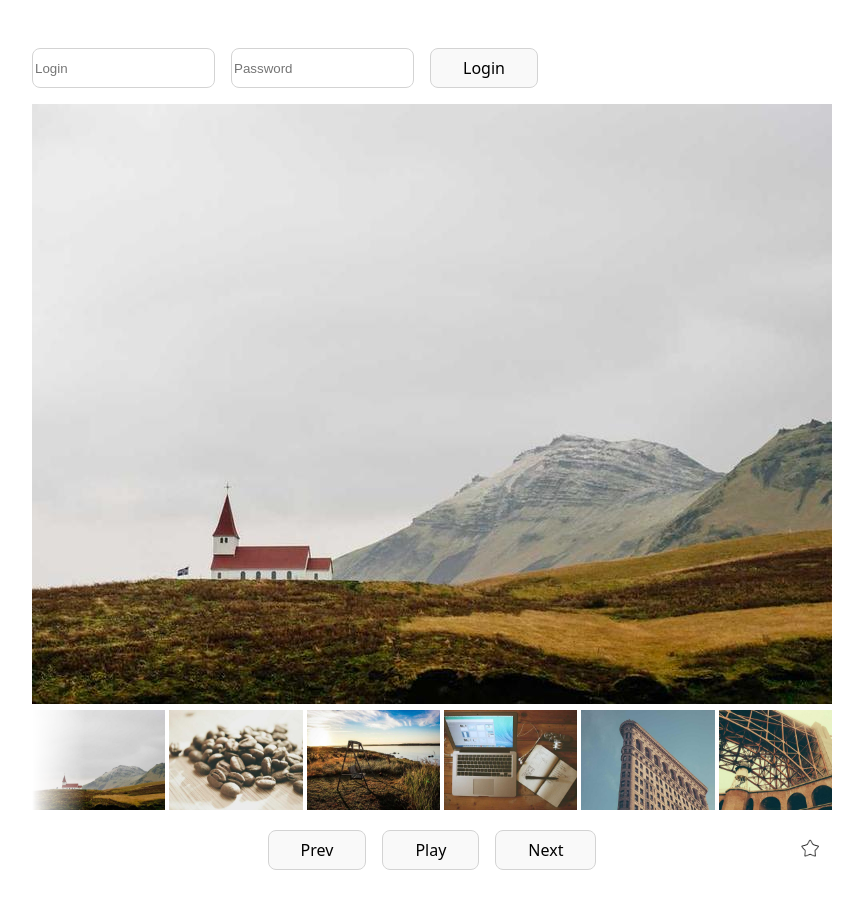
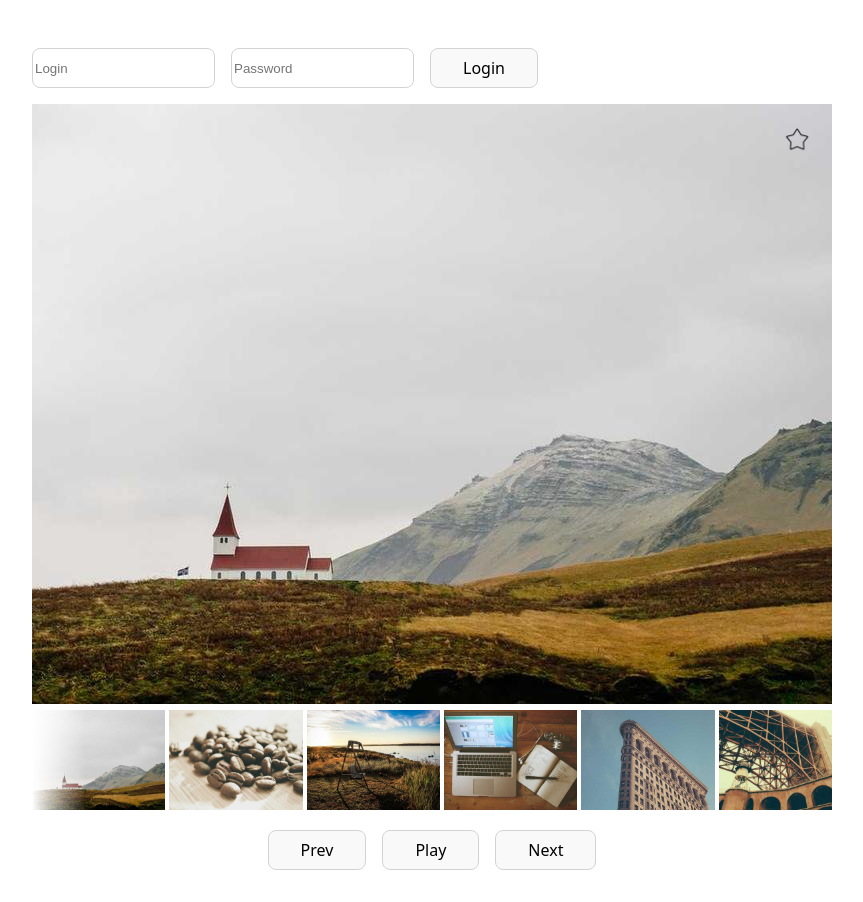
Before and after one commit to dimarique/sidequest-gallery, a React (Vite) app: page / in a window 1280 px wide. Shown: the whole page, without its empty margins (208-1071 px from the left). Built offline with nearby package versions, Linux system fonts and the light colour scheme.

Commit message:
starFavorite

```diff
--- a/src/App.jsx
+++ b/src/App.jsx
@@ -29,6 +29,7 @@ function App() {
   return (
     <>
       <LoginForm />
+      <Favorites imageId={images[currentIndex]} />
       <GalleryContent
         currentIndex={currentIndex}
         setCurrentIndex={setCurrentIndex}
@@ -52,7 +53,7 @@ function App() {
           images={images}
         />
       </ButtonWrapper>
-      <Favorites imageId={images[currentIndex]} />
+
     </>
   );
 }
--- a/src/components/Favorites/Favorites.jsx
+++ b/src/components/Favorites/Favorites.jsx
@@ -23,13 +23,16 @@ export default function Favorite({ imageId }) {
       setFavorites((prev) => [...prev, imageId]);
     }
   };
+  const removeFavorite = () => {
+    setFavorites((prev) => prev.filter((id) => id !== imageId));
+  };
 
   return (
     <div className={styles.galleryContent}>
            <img
         className={styles.favoriteIcon}
         src={favorites.includes(imageId) ? StarFilled : StarEmpty}
-        alt=""  onClick={addFavorite}
+        alt=""  onClick={favorites.includes(imageId) ? removeFavorite : addFavorite}
       />
     </div>
     );
--- a/src/components/GalleryContent/GalleryContent.module.css
+++ b/src/components/GalleryContent/GalleryContent.module.css
@@ -5,9 +5,10 @@
 }
 .favoriteIcon{
     position:absolute;
-    bottom: 10px;
-    right: 10px;
-    width: 24px;
-    height: 24px;
+    top: 20px;
+    right: 20px;
+    width: 30px;
+    height: 30px;
     cursor: pointer;
+    z-index: 200;
 }
```
